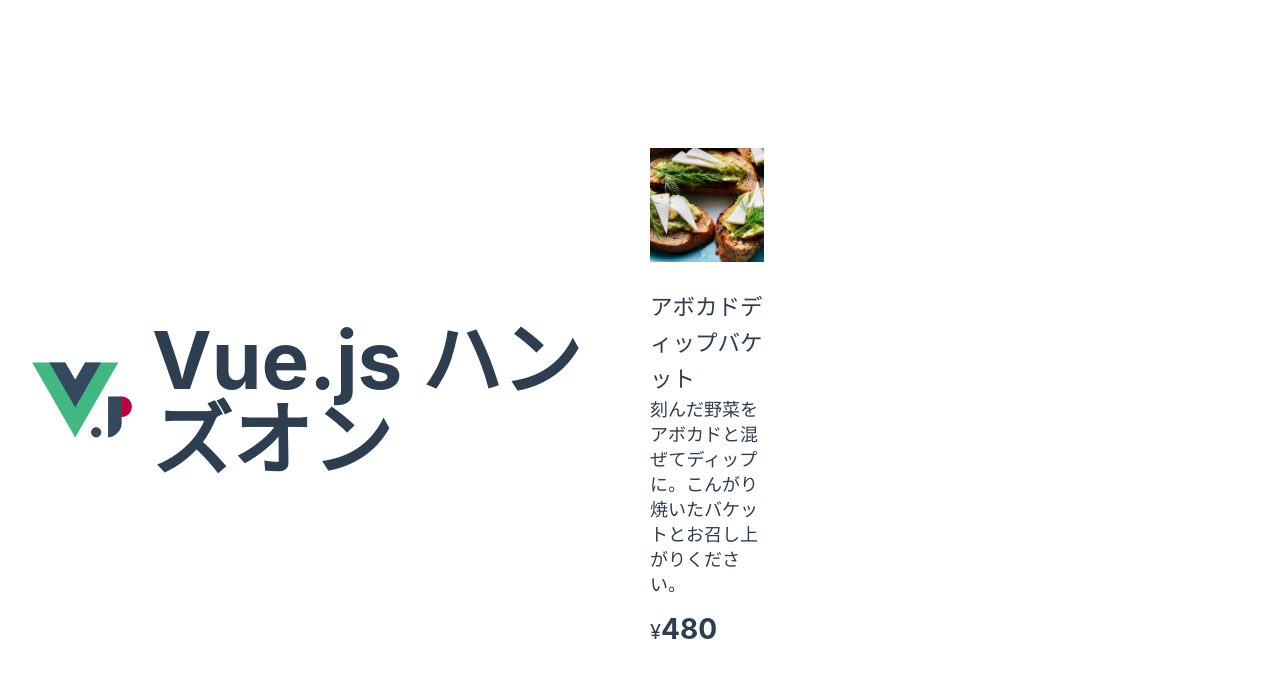
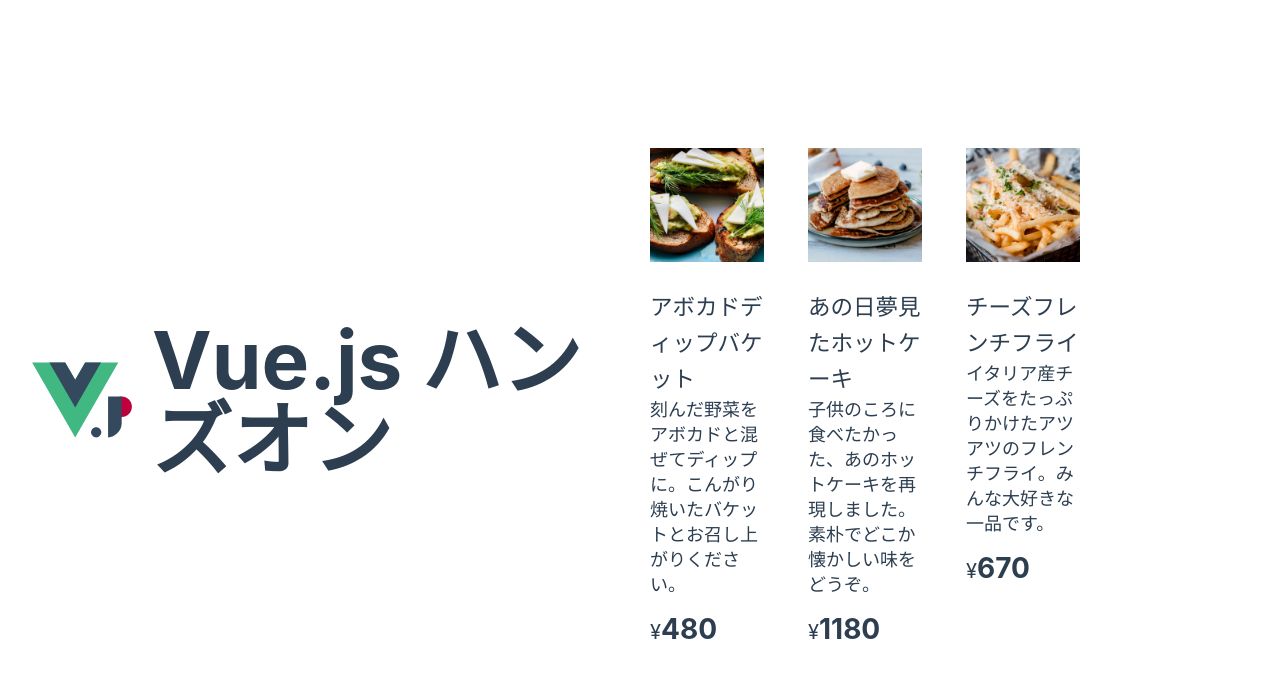
Before and after one commit to sakamoto-waka/vue3-lab, a Vue app: page / in a window 1280 px wide. Shown: the top 678 px of the page. Built offline with nearby package versions, Linux system fonts and the light colour scheme.

Commit message:
[update] add 4 more items

```diff
--- a/src/App.vue
+++ b/src/App.vue
@@ -1,22 +1,53 @@
 <script setup>
 import { ref } from 'vue'
-const item = ref ({
+const items = ref ([
+  {
   id: 1,
   name: 'アボカドディップバケット',
   description:
     '刻んだ野菜をアボカドと混ぜてディップに。こんがり焼いたバケットとお召し上がりください。',
     price: 480,
-    image: '../public/images/item1.jpg'
-})
+    image: '/images/item1.jpg',
+    soldOut: false,
+  },
+  {
+    id: 2,
+    name: 'あの日夢見たホットケーキ',
+    description:
+      '子供のころに食べたかった、あのホットケーキを再現しました。素朴でどこか懐かしい味をどうぞ。',
+    price: 1180,
+    image: '/images/item2.jpg',
+    soldOut: false,
+  },
+  {
+    id: 3,
+    name: 'HOP WTR',
+    description:
+      'ロサンゼルス生まれのスパークリングウォーター。ノンカロリー、ノンアルコールの新感覚飲料です。',
+    price: 320,
+    image: '/images/item3.jpg',
+    soldOut: true,
+  },
+  {
+    id: 4,
+    name: 'チーズフレンチフライ',
+    description:
+      'イタリア産チーズをたっぷりかけたアツアツのフレンチフライ。みんな大好きな一品です。',
+    price: 670,
+    image: '/images/item4.jpg',
+    soldOut: false,
+  }
+])
 </script>
 
 <template>
   <header class="header">
-    <img src="../public/images/logo.svg" alt="">
+    <img src="/images/logo.svg" alt="">
     <h1>Vue.js ハンズオン</h1>
   </header>
   <main class="main">
-    <div class="item">
+    <template v-for="item in items" :key="item.id">
+      <div v-if="!item.soldOut" class="item">
         <div class="thumbnail">
           <img :src="item.image" alt="">
         </div>
@@ -26,6 +57,7 @@ const item = ref ({
           <span>¥<span class="price">{{ item.price }}</span></span>
         </div>
       </div>
+    </template>
   </main>
 </template>
 
--- a/vite.config.js
+++ b/vite.config.js
@@ -6,6 +6,9 @@ import vue from '@vitejs/plugin-vue'
 // https://vitejs.dev/config/
 export default defineConfig({
   plugins: [vue()],
+  server: {
+    host: true
+    },
   resolve: {
     alias: {
       '@': fileURLToPath(new URL('./src', import.meta.url))
```
Lines whose indentation alone changed are shown as unchanged.
